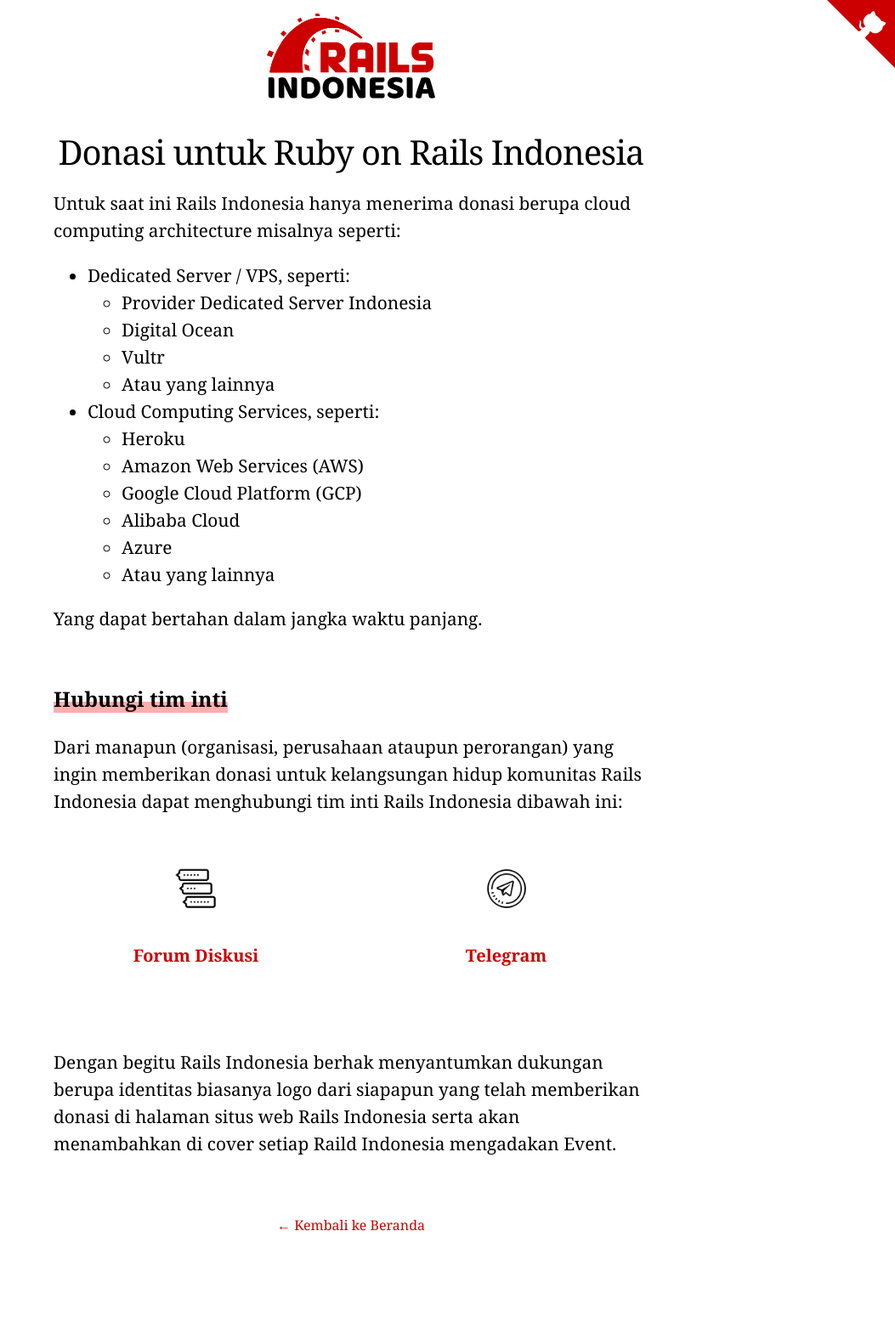
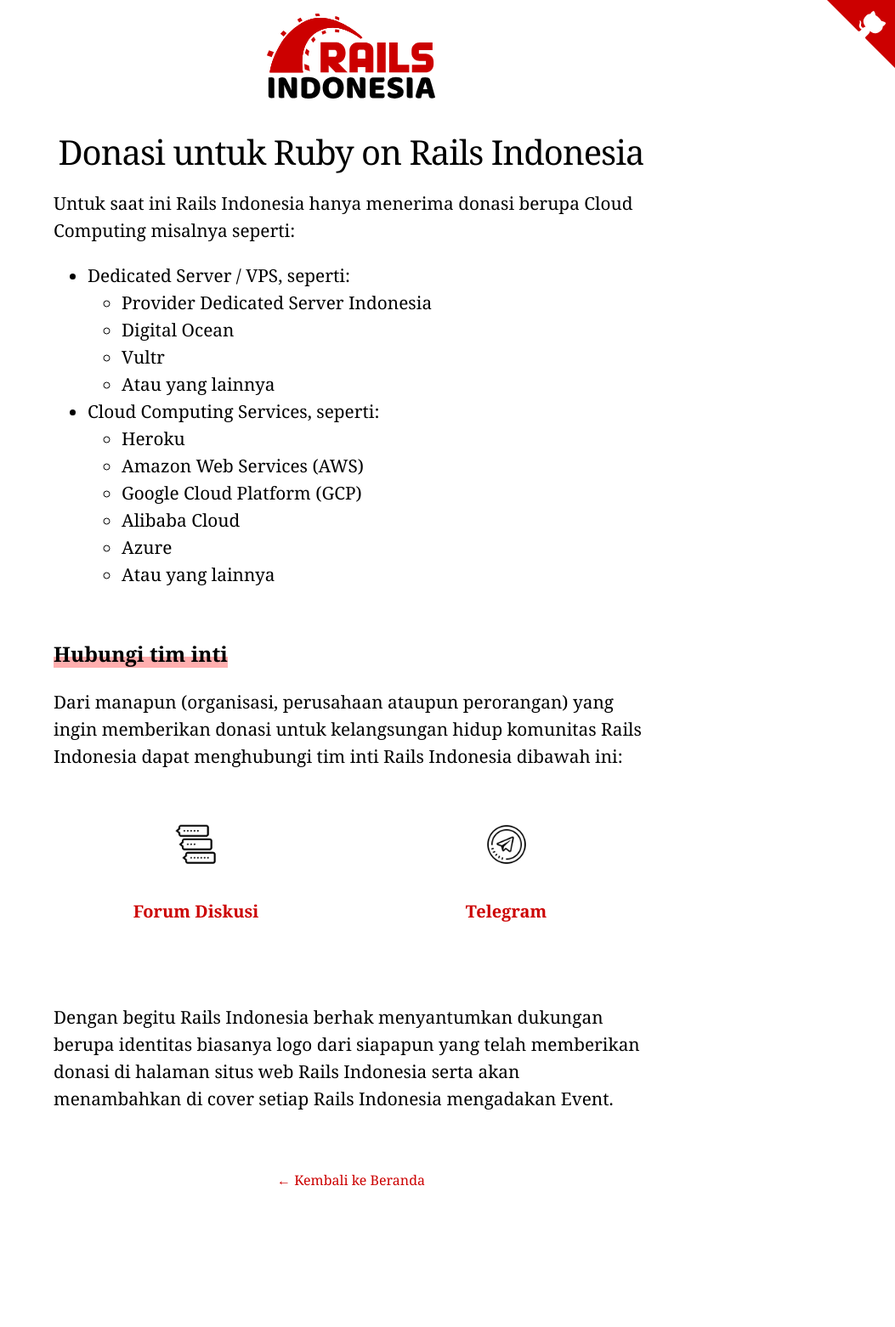
Before and after one commit to rails-id/rails-id.github.io, a Jekyll site: the page built from page/rails-id/donate.html, in a window 1280 px wide. Shown: the whole page at 85% size, without its empty margins (227-1280 px from the left). Built offline with Jekyll 4.4.1, drawn with Linux system fonts in a browser that asks for light colours; nearby versions of some CDN libraries; some web fonts are replaced; comment, search, counter and statistics services are not loaded; after the commit the page ends 1509 px from its top, so only the background shows below that.

Commit message:
update donate #15

```diff
--- a/page/rails-id/donate.html
+++ b/page/rails-id/donate.html
@@ -12,7 +12,7 @@
 
   <section class="margin-bottom-3em">
     <p>
-      Untuk saat ini Rails Indonesia hanya menerima donasi berupa cloud computing architecture misalnya seperti:
+      Untuk saat ini Rails Indonesia hanya menerima donasi berupa Cloud Computing misalnya seperti:
     </p>
 
     <ul>
@@ -35,10 +35,6 @@
         </ul>
       </li>
     </ul>
-
-    <p>
-      Yang dapat bertahan dalam jangka waktu panjang.
-    </p>
   </section>
 
   <section>
@@ -81,7 +77,7 @@
     <p>
       Dengan begitu Rails Indonesia berhak menyantumkan dukungan berupa identitas biasanya logo
       dari siapapun yang telah memberikan donasi di halaman situs web Rails Indonesia serta akan
-      menambahkan di cover setiap Raild Indonesia mengadakan Event.
+      menambahkan di cover setiap Rails Indonesia mengadakan Event.
     </p>
   </section>
 
```
